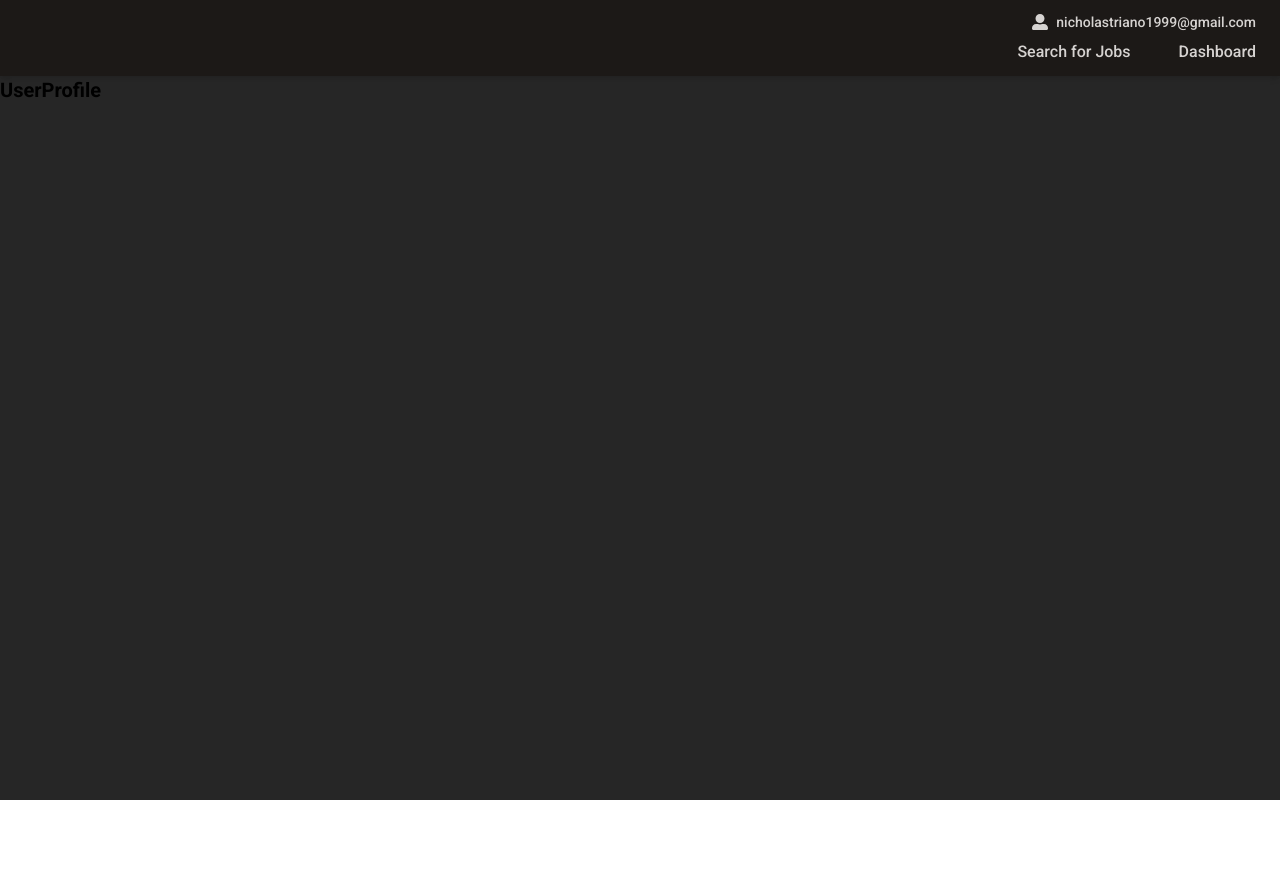
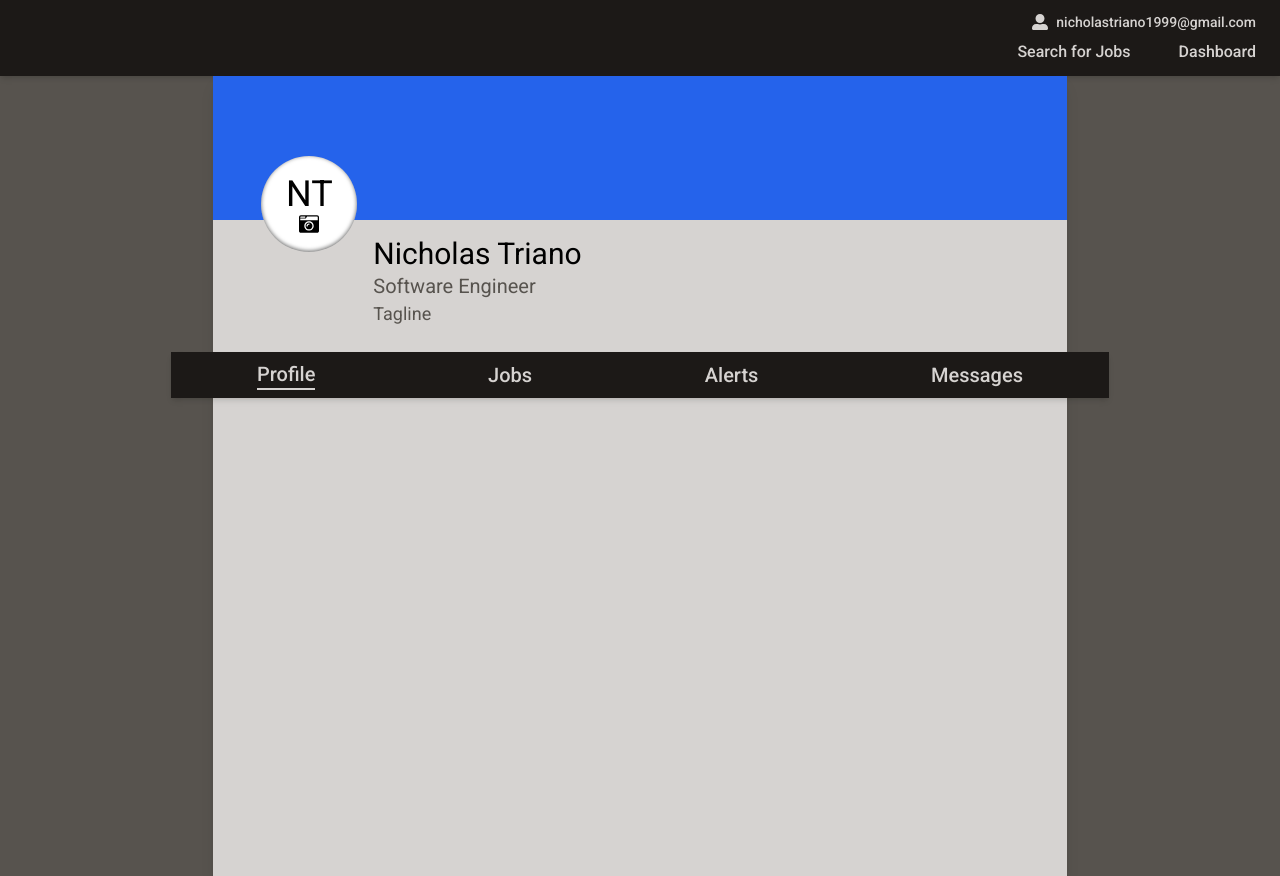
Before and after one commit to RealNickTriano/job-apps, a React (Vite) app: page /profile/1 in a window 1280 px wide. Before the commit the page ends 800 px from the top, so only its background shows below. Built offline with nearby package versions, Linux system fonts and the light colour scheme.

Commit message:
Started user profile layout

```diff
--- a/src/App.jsx
+++ b/src/App.jsx
@@ -15,7 +15,7 @@ function App() {
 
   return (
     <>
-      <div className={`min-h-screen bg-neutralBg theme-${color} theme-${mode}`}>
+      <div className={`min-h-screen bg-primaryBg theme-${color} theme-${mode} flex flex-col justify-center items-center`}>
         <Navbar />
         <Routes>
           <Route
--- /dev/null
+++ b/src/components/Avatar.jsx
@@ -0,0 +1,14 @@
+import React from 'react'
+import { FaCameraRetro } from "react-icons/fa";
+
+const Avatar = () => {
+  return (
+    // TODO: User submits image or default to initials
+    <div className='flex flex-col justify-center items-center w-full h-full'>
+        <h1 className='text-4xl font-roboto font-normal'>NT</h1>
+        <button><FaCameraRetro /></button>
+    </div>
+  )
+}
+
+export default Avatar
--- /dev/null
+++ b/src/components/Banner.jsx
@@ -0,0 +1,10 @@
+import React from 'react'
+
+const Banner = () => {
+  return (
+    // TODO: User submits image or chooses block color
+    <div className='bg-blue-600 w-full h-36'></div>
+  )
+}
+
+export default Banner
--- /dev/null
+++ b/src/components/UserFullName.jsx
@@ -0,0 +1,9 @@
+import React from 'react'
+
+const UserFullName = () => {
+  return (
+    <h1 className='text-3xl font-roboto text-black font-normal'>Nicholas Triano</h1>
+  )
+}
+
+export default UserFullName
--- a/src/components/UserProfile.jsx
+++ b/src/components/UserProfile.jsx
@@ -1,9 +1,33 @@
 import React from 'react'
+import Avatar from './Avatar'
+import Banner from './Banner'
+import UserFullName from './UserFullName'
 
 // TODO
 const UserProfile = () => {
   return (
-    <div className='text-xl font-bold font-roboto'>UserProfile</div>
+    <div className='text-xl font-bold font-roboto bg-primary w-2/3 h-screen shadow-lg flex flex-col justify-start items-center relative'>
+      <Banner />
+      <div className='absolute top-20 left-12 shadow-[inset_0_-1px_4px_rgba(0,0,0,0.6)] rounded-full bg-white w-24 h-24 flex justify-center items-center'>
+        <Avatar />
+      </div>
+      <div className='flex flex-col justify-center items-start al pt-4 self-start pl-40'>
+          <UserFullName />
+          <h1 className='text-xl font-roboto text-primaryBg font-normal'>Software Engineer</h1>
+          <h1 className='text-lg font-roboto text-primaryBg font-normal'>Tagline</h1>
+      </div>
+      <div className='w-[110%] bg-secondaryBg shadow-md mt-6'>
+        <ul className='flex justify-around items-center text-primary font-roboto font-medium py-2'>
+          <li>
+            Profile
+            <div className='bg-primary w-full h-[0.125rem]'></div>
+          </li>
+          <li>Jobs</li>
+          <li>Alerts</li>
+          <li>Messages</li>
+        </ul>
+      </div>
+    </div>
   )
 }
 
```
